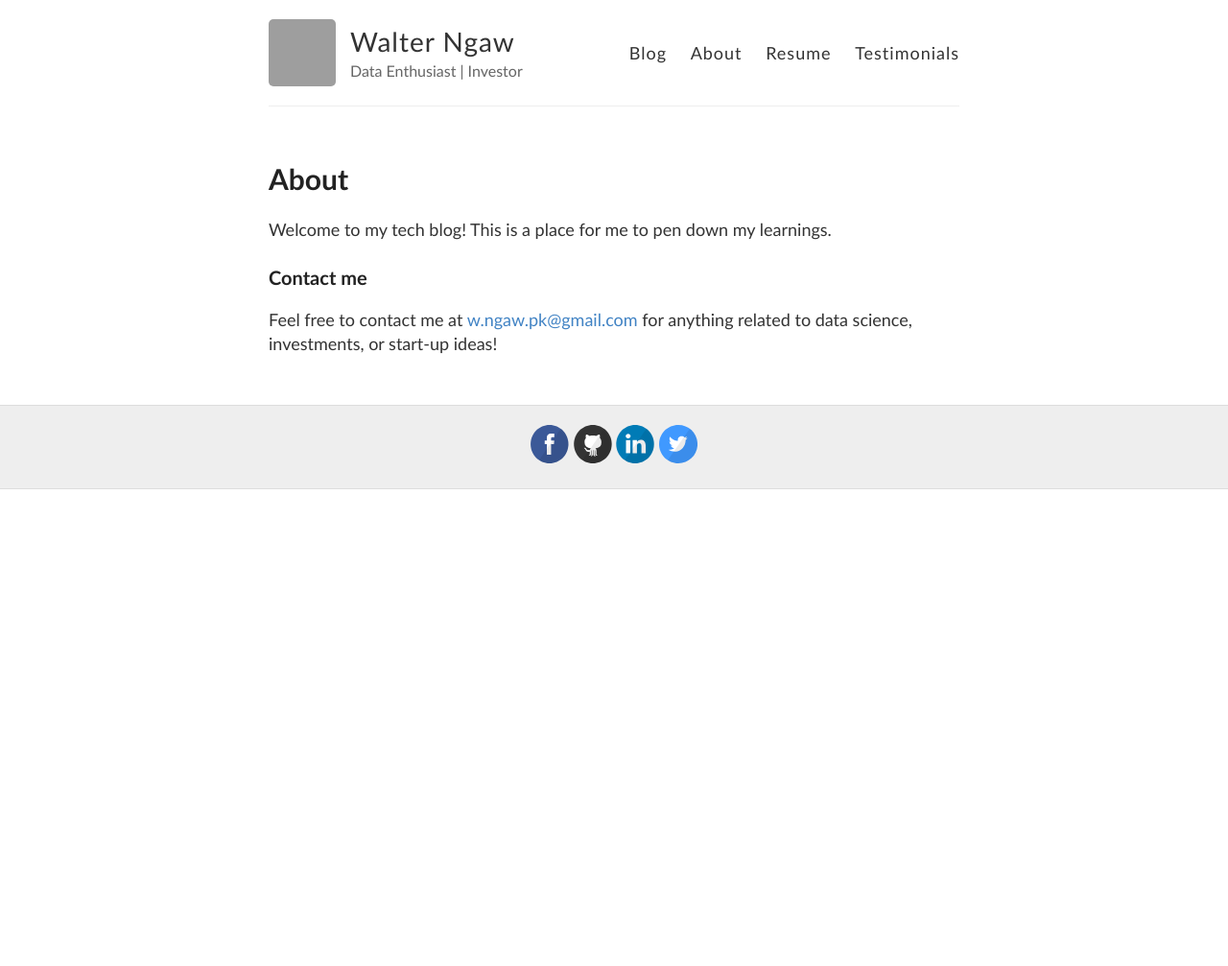
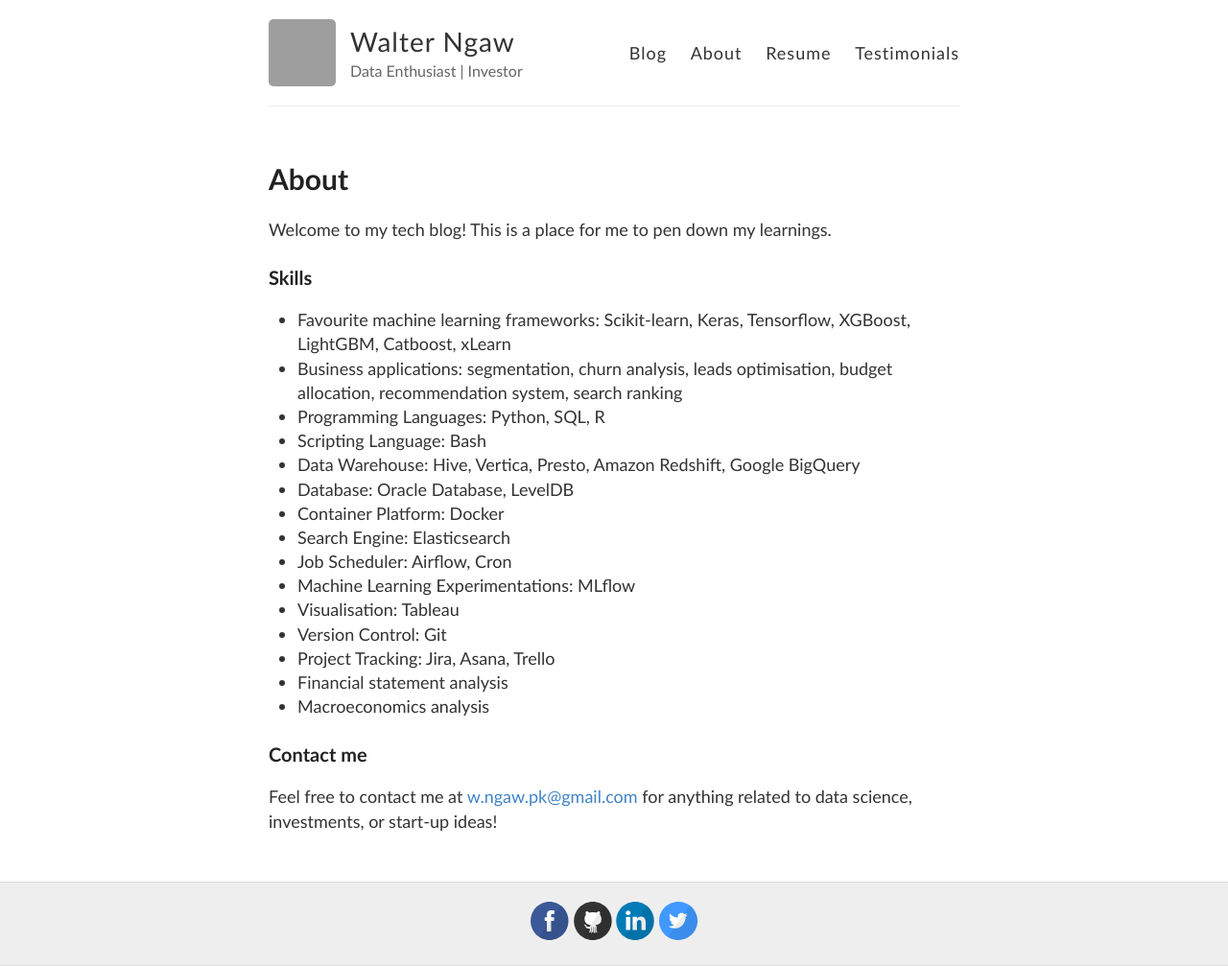
Before and after one commit to wngaw/wngaw.github.io, a Jekyll site: the page built from about.md, in a window 1280 px wide. Shown: the whole page at 96% size. Built offline with Jekyll 4.4.1, drawn with Linux system fonts in a browser that asks for light colours; before the commit the page ends 900 px from its top, so only the background shows below that; grey boxes are pictures that could not be loaded.

Commit message:
updated about

```diff
--- a/about.md
+++ b/about.md
@@ -6,6 +6,23 @@
 
 Welcome to my tech blog! This is a place for me to pen down my learnings.
 
+### Skills
+- Favourite machine learning frameworks: Scikit-learn, Keras, Tensorflow, XGBoost, LightGBM, Catboost, xLearn
+- Business applications: segmentation, churn analysis, leads optimisation, budget allocation, recommendation system, search ranking
+- Programming Languages: Python, SQL, R
+- Scripting Language: Bash
+- Data Warehouse: Hive, Vertica, Presto, Amazon Redshift, Google BigQuery
+- Database: Oracle Database, LevelDB
+- Container Platform: Docker
+- Search Engine: Elasticsearch
+- Job Scheduler: Airflow, Cron
+- Machine Learning Experimentations: MLflow
+- Visualisation: Tableau
+- Version Control: Git
+- Project Tracking: Jira, Asana, Trello
+- Financial statement analysis
+- Macroeconomics analysis
+
 ### Contact me
 
 Feel free to contact me at [w.ngaw.pk@gmail.com](mailto:w.ngaw.pk@gmail.com) for anything related to data science, investments, or start-up ideas!
```
